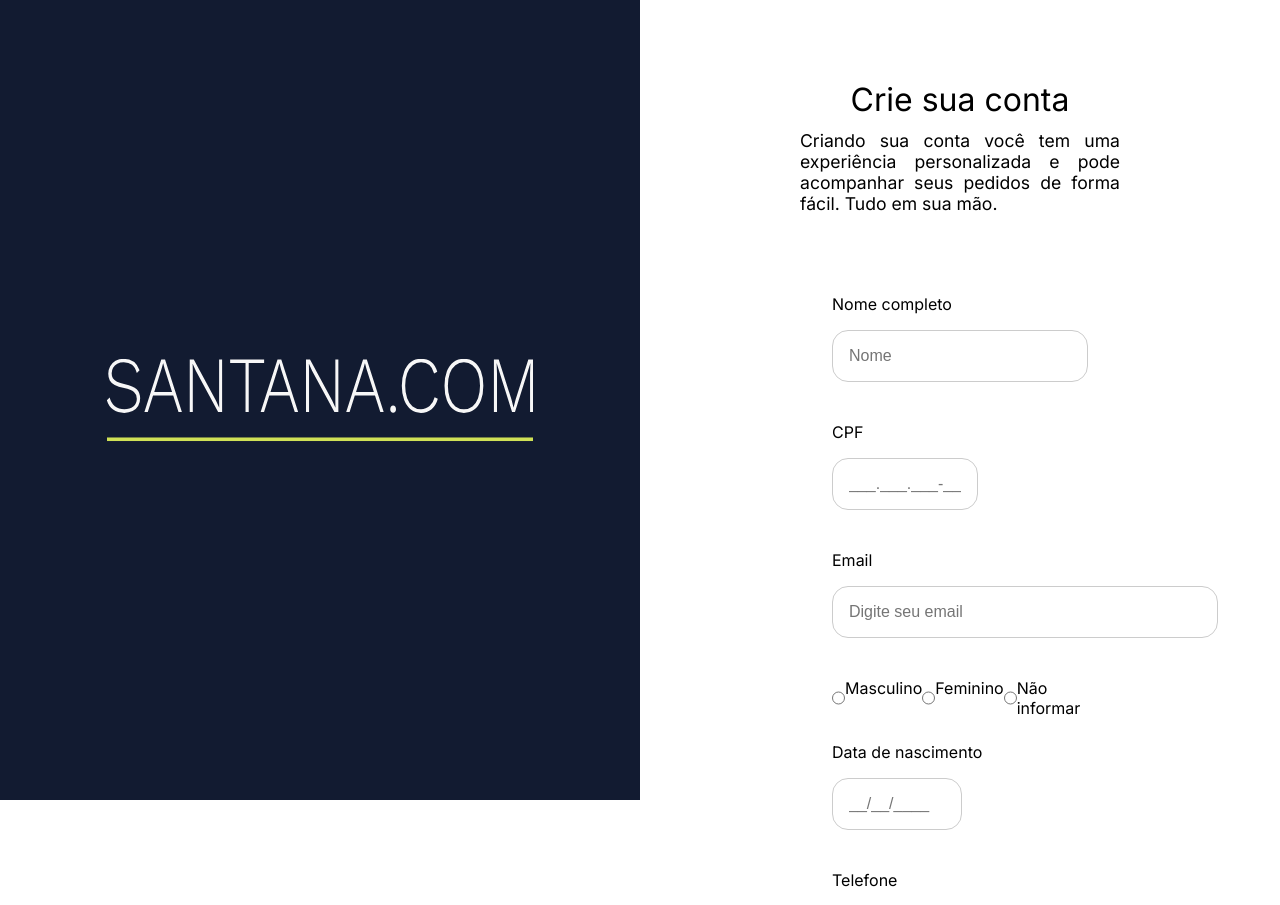
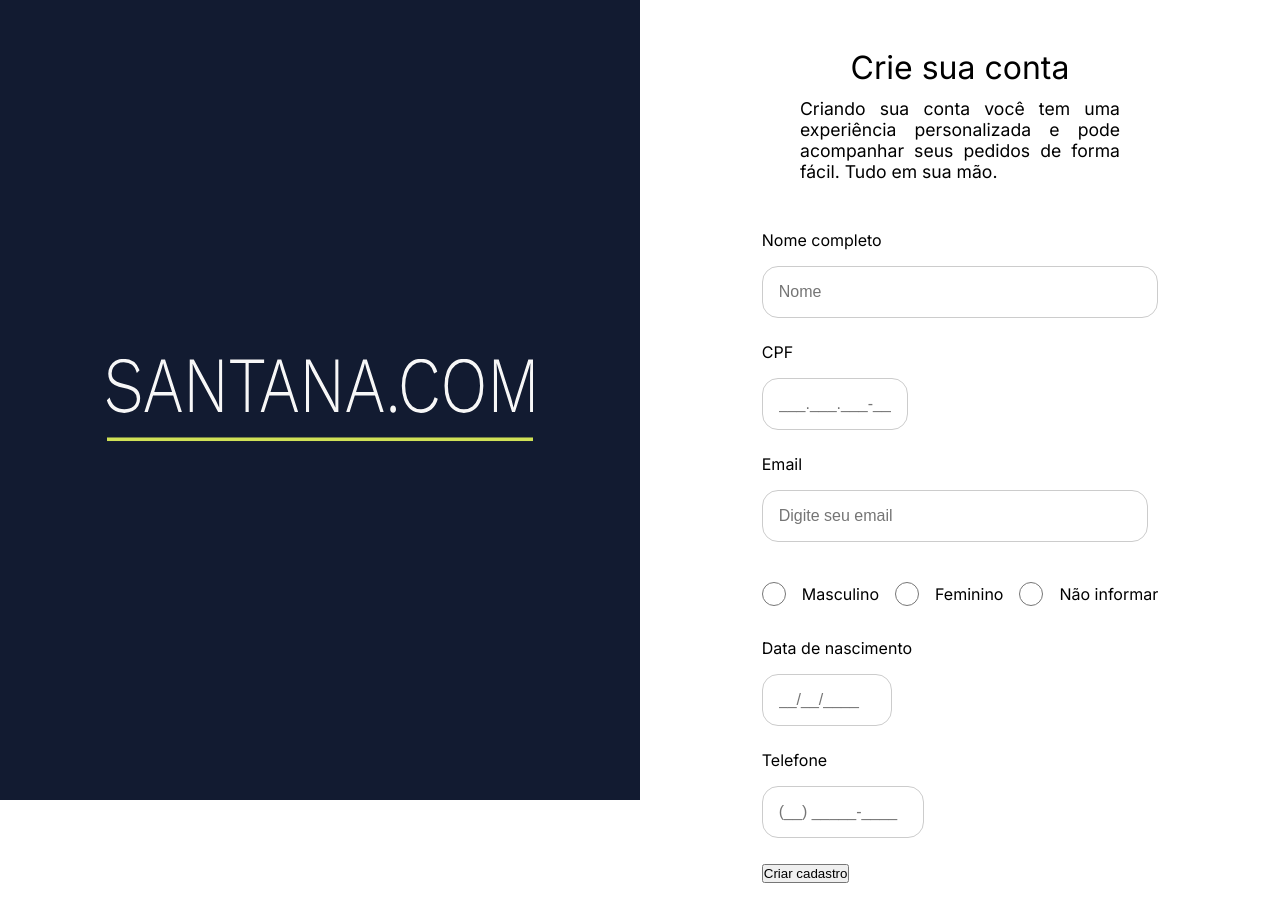
Before and after one commit to iSantanaaH/santana.com, a Next.js app in the folder front-end_next/: page /minha-conta/cadastro in a window 1280 px wide. Shown: the top 905 px of the page. Built offline with nearby package versions, Linux system fonts and the light colour scheme.

Commit message:
edit layout page create user

```diff
--- a/front-end_next/app/minha-conta/cadastro/register.module.css
+++ b/front-end_next/app/minha-conta/cadastro/register.module.css
@@ -2,6 +2,7 @@
   display: grid;
   grid-template-columns: repeat(2, 1fr);
   margin: 0 auto;
+  padding-bottom: 5rem;
 }
 
 .ContentImageBackground {
@@ -22,7 +23,7 @@
   flex-direction: column;
   align-items: center;
   width: 50%;
-  margin: 5rem auto;
+  margin: 3rem auto;
   gap: 0.7rem;
 }
 
@@ -41,18 +42,26 @@
   grid-column: 2;
 }
 
+.ContentFormLogin {
+  display: flex;
+  justify-content: center;
+  width: 100%;
+  margin: 0 auto;
+}
+
 .ContentFormLogin form {
   display: flex;
   flex-direction: column;
-  width: 40%;
-  margin: 0 auto;
-  gap: 1.5rem;
 }
 
 .ContentFormLogin .ContainerOptions {
   display: flex;
   flex-direction: column;
   gap: 1rem;
+}
+
+.ContainerOptions .InputName {
+  width: 25rem;
 }
 
 .ContainerOptions .InputCPF {
@@ -77,21 +86,31 @@
 
 .ContentFormLogin form .SpanErrorRender {
   color: var(--redError);
+  margin: -0.5rem 0 1rem;
 }
 
 .ContentGender {
   display: flex;
-  justify-content: space-evenly;
+  align-items: center;
+  gap: 1rem;
+  margin: 1rem 0 2rem;
 }
 
 .ContentGender input {
+  width: 1.5rem;
+  height: 1.5rem;
+}
+
+.ContainerButton p {
+  width: 24rem;
+  margin-bottom: 1.5rem;
   font-size: 1.1rem;
 }
 
-.MainContainerLoging button {
+.ContainerButton button {
   padding: 1rem;
   border-radius: 1rem;
-  margin-bottom: 5rem;
+  width: 100%;
   outline: none;
   border: none;
   background: linear-gradient(
@@ -104,7 +123,17 @@
   cursor: pointer;
 }
 
-.MainContainerLoging button[type="submit"]:hover {
+.ContainerButton button span {
+  font-size: 1.1rem;
+  letter-spacing: 0.1rem;
+}
+
+.ContainerButton .LinkPolitic {
+  font-weight: 500;
+  cursor: pointer;
+}
+
+.ContainerButton button[type="submit"]:hover {
   background: linear-gradient(
     to bottom right,
     var(--button700),
@@ -119,7 +148,3 @@
   outline: none;
   font-size: 1rem;
 }
-
-.ContentFormLogin form label {
-  text-align: left;
-}
```
